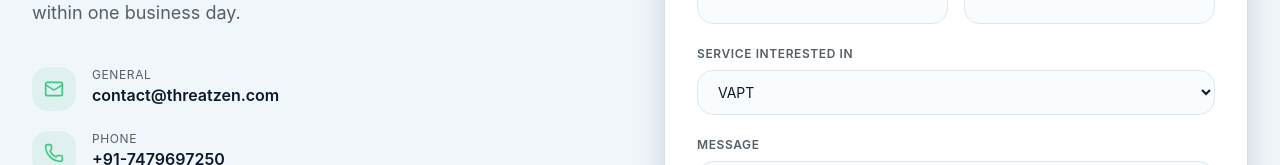
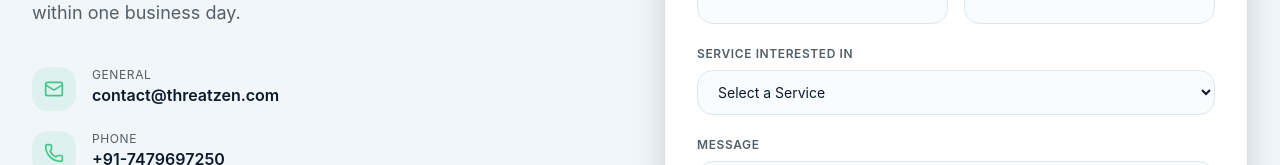
Before and after one commit to neon-lab-dev/ThreatZen, a React (Vite) app: page / in a window 1280 px wide. Shown: the part 11236-11401 px from the top of the page. Built offline with nearby package versions, Linux system fonts and the light colour scheme.

Commit message:
Changed social medai links

```diff
--- a/package.json
+++ b/package.json
@@ -10,6 +10,7 @@
     "preview": "vite preview"
   },
   "dependencies": {
+    "@emailjs/browser": "^4.4.1",
     "@reduxjs/toolkit": "^2.11.2",
     "@tailwindcss/vite": "^4.2.2",
     "framer-motion": "^12.38.0",
@@ -21,6 +22,7 @@
     "react-redux": "^9.2.0",
     "react-router-dom": "^7.14.0",
     "redux-persist": "^6.0.0",
+    "sonner": "^2.0.7",
     "tailwind-merge": "^3.5.0"
   },
   "devDependencies": {
--- a/src/components/site/Contact (1).tsx
+++ b/src/components/site/Contact (1).tsx
@@ -1,15 +1,74 @@
-import { useState } from "react";
+import { useRef, useState } from "react";
+import emailjs from "@emailjs/browser";
 import { motion } from "framer-motion";
-import { Mail, Phone, MapPin, Send, ShieldCheck } from "lucide-react";
+import {
+  Mail,
+  Phone,
+  MapPin,
+  Send,
+  ShieldCheck,
+} from "lucide-react";
+import { toast } from "sonner";
 
 export function Contact() {
+  const formRef = useRef<HTMLFormElement>(null);
+
   const [sent, setSent] = useState(false);
+  const [isLoading, setIsLoading] = useState(false);
+
+  const sendEmail = async (e: React.FormEvent<HTMLFormElement>) => {
+    e.preventDefault();
+
+    if (!formRef.current) return;
+
+    setIsLoading(true);
+
+    try {
+      await emailjs.sendForm(
+        "service_tfqh8ew",
+        "template_9t2ruug",
+        formRef.current,
+        "UuFXPNlRPwWZmUjEA"
+      );
+
+      toast.success(
+        "Thanks for your interest. We will contact you shortly!",
+        {
+          duration: 3000,
+        }
+      );
+
+      setSent(true);
+      formRef.current.reset();
+    } catch (error) {
+      console.error(error);
+      toast.error("Failed! Please try again.");
+    } finally {
+      setIsLoading(false);
+    }
+  };
+
   return (
     <section id="contact" className="py-24 lg:py-32 bg-surface">
       <div className="mx-auto max-w-7xl px-4 sm:px-6 lg:px-8 grid lg:grid-cols-2 gap-12">
-        <motion.div initial={{ opacity: 0, y: 20 }} whileInView={{ opacity: 1, y: 0 }} viewport={{ once: true }}>
-          <p className="text-sm font-semibold tracking-widest uppercase text-[var(--brand)]">Contact</p>
-          <h2 className="mt-3 text-3xl sm:text-4xl lg:text-5xl font-bold capitalize">Let's <span className="text-[var(--brand)]">secure</span> what matters</h2>
+        {/* Left Side */}
+        <motion.div
+          initial={{ opacity: 0, y: 20 }}
+          whileInView={{ opacity: 1, y: 0 }}
+          viewport={{ once: true }}
+        >
+          <p className="text-sm font-semibold tracking-widest uppercase text-[var(--brand)]">
+            Contact
+          </p>
+
+          <h2 className="mt-3 text-3xl sm:text-4xl lg:text-5xl font-bold capitalize">
+            Let's{" "}
+            <span className="text-[var(--brand)]">
+              secure
+            </span>{" "}
+            what matters
+          </h2>
+
           <p className="mt-5 text-muted-foreground text-lg">
             Tell us about your security goals. A senior consultant will get
             back within one business day.
@@ -17,67 +76,184 @@ export function Contact() {
 
           <div className="mt-10 space-y-5">
             {[
-              { icon: Mail, label: "General", value: "contact@threatzen.com" },
-              { icon: Phone, label: "Phone", value: "+91-7479697250" },
-              { icon: MapPin, label: "Location", value: "No: 1190/1, FD 94, 4th Floor, HSR Layout, Sector 3, 22nd Cross Road, Bengaluru 560102, Karnataka." },
+              {
+                icon: Mail,
+                label: "General",
+                value: "contact@threatzen.com",
+              },
+              {
+                icon: Phone,
+                label: "Phone",
+                value: "+91-7479697250",
+              },
+              {
+                icon: MapPin,
+                label: "Location",
+                value:
+                  "No: 1190/1, FD 94, 4th Floor, HSR Layout, Sector 3, 22nd Cross Road, Bengaluru 560102, Karnataka.",
+              },
             ].map((c) => (
-              <div key={c.label} className="flex items-start gap-4">
+              <div
+                key={c.label}
+                className="flex items-start gap-4"
+              >
                 <div className="size-11 rounded-xl bg-[var(--brand)]/10 text-[var(--brand)] grid place-items-center shrink-0">
                   <c.icon className="size-5" />
                 </div>
+
                 <div>
-                  <p className="text-xs uppercase tracking-wider text-muted-foreground">{c.label}</p>
-                  <p className="font-semibold">{c.value}</p>
+                  <p className="text-xs uppercase tracking-wider text-muted-foreground">
+                    {c.label}
+                  </p>
+
+                  <p className="font-semibold">
+                    {c.value}
+                  </p>
                 </div>
               </div>
             ))}
           </div>
         </motion.div>
 
+        {/* Form */}
         <motion.form
+          ref={formRef}
+          onSubmit={sendEmail}
           initial={{ opacity: 0, y: 20 }}
           whileInView={{ opacity: 1, y: 0 }}
           viewport={{ once: true }}
-          onSubmit={(e) => { e.preventDefault(); setSent(true); }}
           className="rounded-3xl bg-card border border-border p-8 shadow-elegant"
         >
           <div className="grid sm:grid-cols-2 gap-4">
-            <Field label="Name" name="name" required />
-            <Field label="Company" name="company" />
-            <Field label="Email" name="email" type="email" required />
-            <Field label="Phone" name="phone" />
+            <Field
+              label="Name"
+              name="name"
+              required
+            />
+
+            <Field
+              label="Company"
+              name="company"
+            />
+
+            <Field
+              label="Email"
+              name="email"
+              type="email"
+              required
+            />
+
+            <Field
+              label="Phone"
+              name="phone"
+            />
           </div>
+
           <div className="mt-4">
-            <label className="text-xs font-semibold uppercase tracking-wider text-muted-foreground">Service Interested In</label>
-            <select className="mt-1.5 w-full rounded-xl bg-background border border-input px-4 py-3 text-sm focus:outline-none focus:ring-2 focus:ring-[var(--brand)]/40 focus:border-[var(--brand)]">
-              <option>VAPT</option>
-              <option>Cloud Security</option>
-              <option>Compliance Audit</option>
-              <option>SOC Services</option>
-              <option>Consulting</option>
+            <label className="text-xs font-semibold uppercase tracking-wider text-muted-foreground">
+              Service Interested In
+            </label>
+
+            <select
+              name="service"
+              required
+              className="mt-1.5 w-full rounded-xl bg-background border border-input px-4 py-3 text-sm focus:outline-none focus:ring-2 focus:ring-[var(--brand)]/40 focus:border-[var(--brand)]"
+            >
+              <option value="">
+                Select a Service
+              </option>
+              <option value="VAPT">
+                VAPT
+              </option>
+              <option value="Cloud Security">
+                Cloud Security
+              </option>
+              <option value="Compliance Audit">
+                Compliance Audit
+              </option>
+              <option value="SOC Services">
+                SOC Services
+              </option>
+              <option value="Consulting">
+                Consulting
+              </option>
+              <option value="Other">
+                Other
+              </option>
             </select>
           </div>
+
           <div className="mt-4">
-            <label className="text-xs font-semibold uppercase tracking-wider text-muted-foreground">Message</label>
-            <textarea rows={4} className="mt-1.5 w-full rounded-xl bg-background border border-input px-4 py-3 text-sm focus:outline-none focus:ring-2 focus:ring-[var(--brand)]/40 focus:border-[var(--brand)]" placeholder="Tell us about your project…" />
+            <label className="text-xs font-semibold uppercase tracking-wider text-muted-foreground">
+              Message
+            </label>
+
+            <textarea
+              name="message"
+              rows={4}
+              required
+              placeholder="Tell us about your project..."
+              className="mt-1.5 w-full rounded-xl bg-background border border-input px-4 py-3 text-sm focus:outline-none focus:ring-2 focus:ring-[var(--brand)]/40 focus:border-[var(--brand)]"
+            />
           </div>
+
           <button
             type="submit"
-            className="mt-6 w-full inline-flex items-center justify-center gap-2 rounded-full bg-[var(--brand)] hover:bg-[var(--brand)]/90 text-white px-6 py-3.5 text-sm cursor-pointer font-semibold transition-colors"
+            disabled={isLoading}
+            className="mt-6 w-full inline-flex items-center justify-center gap-2 rounded-full bg-[var(--brand)] hover:bg-[var(--brand)]/90 text-white px-6 py-3.5 text-sm font-semibold transition-colors disabled:opacity-60 disabled:cursor-not-allowed cursor-pointer"
           >
-            {sent ? <><ShieldCheck className="size-4 text-[var(--brand)]" /> Request received</> : <>Request Consultation <Send className="size-4" /></>}
+            {isLoading ? (
+              "Sending..."
+            ) : sent ? (
+              <>
+                <ShieldCheck className="size-4" />
+                Request Received
+              </>
+            ) : (
+              <>
+                Request Consultation
+                <Send className="size-4" />
+              </>
+            )}
           </button>
-          <p className="mt-3 text-xs text-muted-foreground text-center">We respect your privacy. No spam, ever.</p>
+
+          <p className="mt-3 text-xs text-muted-foreground text-center">
+            We respect your privacy. No spam, ever.
+          </p>
         </motion.form>
       </div>
     </section>
   );
 }
 
-function Field({ label, name, type = "text", required = false }: { label: string; name: string; type?: string; required?: boolean }) {
+type FieldProps = {
+  label: string;
+  name: string;
+  type?: string;
+  required?: boolean;
+};
+
+function Field({
+  label,
+  name,
+  type = "text",
+  required = false,
+}: FieldProps) {
   return (
     <div>
-      <label htmlFor={name} className="text-xs font-semibold uppercase tracking-wider text-muted-foreground">{label}{required && <span className="text-[var(--brand)]"> *</span>}</label>
+      <label
+        htmlFor={name}
+        className="text-xs font-semibold uppercase tracking-wider text-muted-foreground"
+      >
+        {label}
+        {required && (
+          <span className="text-[var(--brand)]">
+            {" "}
+            *
+          </span>
+        )}
+      </label>
+
       <input
         id={name}
         name={name}
--- a/src/components/site/Footer.tsx
+++ b/src/components/site/Footer.tsx
@@ -1,9 +1,9 @@
 import { Link } from "react-router-dom";
 import { Mail, Phone, MapPin } from "lucide-react";
 import {
-  FaFacebook,
+  // FaFacebook,
+  // FaTwitter,
   FaInstagram,
-  FaTwitter,
   FaLinkedin,
 } from "react-icons/fa";
 import logo from "../../assets/threatzen-logo.png";
@@ -101,12 +101,12 @@ export function Footer() {
 
             <div className="mt-6 flex gap-3">
               {[
-                { Icon: FaFacebook, link: "https://facebook.com/yourpage" },
-                { Icon: FaInstagram, link: "https://instagram.com/yourhandle" },
-                { Icon: FaTwitter, link: "https://twitter.com/yourhandle" },
+                // { Icon: FaFacebook, link: "https://facebook.com/yourpage" },
+                { Icon: FaInstagram, link: "https://www.instagram.com/threatzen" },
+                // { Icon: FaTwitter, link: "https://twitter.com/yourhandle" },
                 {
                   Icon: FaLinkedin,
-                  link: "https://linkedin.com/company/yourcompany",
+                  link: "https://www.linkedin.com/company/threatzen",
                 },
               ].map(({ Icon, link }, i) => (
                 <a
--- a/src/main.tsx
+++ b/src/main.tsx
@@ -1,8 +1,16 @@
 import ReactDOM from "react-dom/client";
+import { RouterProvider } from "react-router-dom";
+import { Toaster } from "sonner";
 import "./index.css";
-import { RouterProvider } from "react-router-dom";
 import { router } from "./routes/routes";
 
 ReactDOM.createRoot(document.getElementById("root")!).render(
-  <RouterProvider router={router} />,
+  <>
+    <RouterProvider router={router} />
+    <Toaster
+      position="top-center"
+      richColors
+      closeButton
+    />
+  </>
 );
```
Also changed, not shown: 1 other file (tests, documents, lock files or other folders).
